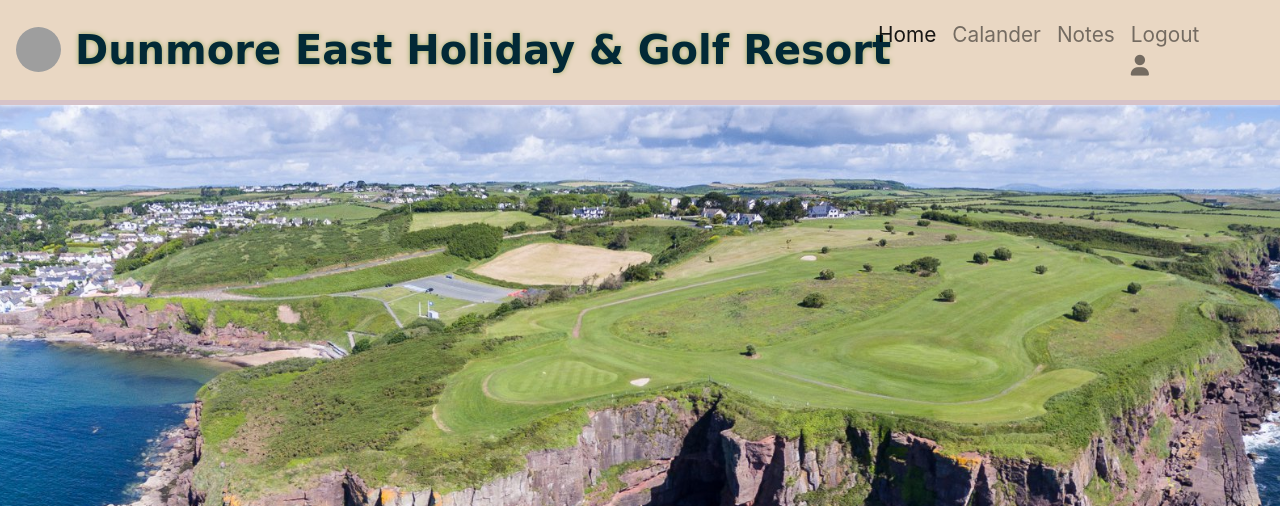
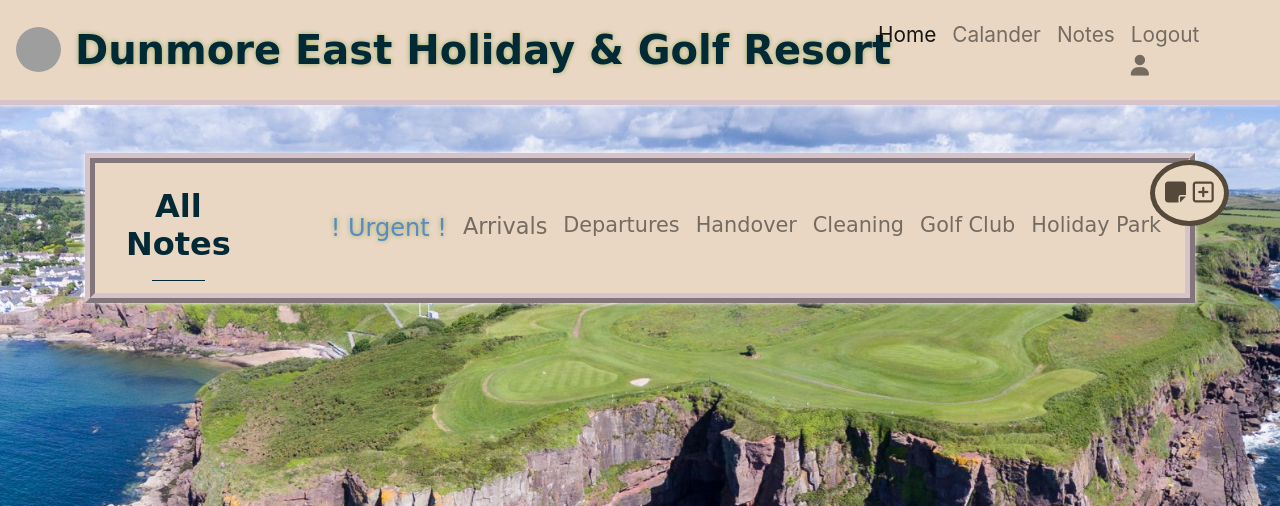
Before and after one commit to Aramantos/GolfClubPortal, a Django app: page /notes in a window 1280 px wide. Shown: the top 506 px of the page. Run offline with Django 3.2, Linux system fonts and the light colour scheme; the visitor is signed in with stand-in values (Sample User, id 1); data that the repository does not hold is empty; some libraries are stand-ins or nearby versions; grey boxes are pictures that could not be loaded.

Commit message:
update notes template, add notes nav and delete functionality

```diff
--- a/notes/static/notes/css/notes.css
+++ b/notes/static/notes/css/notes.css
@@ -14,6 +14,43 @@ p {
     margin-bottom: 0;
 }
 
+#add-note {
+    font-size: 1.5rem;
+    position: fixed;
+    top: 20%;
+    right: 4%;
+    background: #e8d8c2;
+    color: #554939;
+    padding: 10px;
+    border-radius: 50%;
+    border: 5px solid;
+}
+
+#add-note:hover {
+    text-decoration: none;
+    background: #554939;
+    color: #e8d8c2;
+}
+
+#notes-navbar {
+    border: 10px ridge var(--queen-pink);
+}
+
+#notes-nav-title {
+    font-weight: 800;
+    color: var(--gunmetal);
+}
+
+#notes-nav-title:hover {
+    color: whitesmoke;
+    text-shadow: var(--gunmetal) 0 0 5px;
+    text-decoration: none;
+}
+
+.menu-nav-link {
+    font-size: 1.4rem;
+}
+
 .note-card {
     height: auto!important;
     font-size: 1.3rem;
@@ -22,7 +59,17 @@ p {
 
 #note-title{
     font-size: 1.7rem;
+    font-weight: 700;
     font-family: cursive;
+    letter-spacing: 1px;
+}
+
+#delete-note {
+    font-size: 1.7rem;
+}
+
+#close {
+    font-size: 1.3rem;
 }
 
 #description {
--- a/notes/templates/notes/notes.html
+++ b/notes/templates/notes/notes.html
@@ -8,43 +8,89 @@
 {% block extra_js %}
 {% endblock %}
 
+{% block page_header %}
+    <div class="container header-container mt-5">
+        <div class="row">
+            <div class="col">
+                <nav id="notes-navbar" class="navbar navbar-expand-lg navbar-light">
+                    <div class="col text-center mt-3">
+                        <h2><a id="notes-nav-title" class="cursive" href="{% url 'notes' %}">All Notes</a></h2>
+                        <hr id="notes-nav-hr" class="w-50 mb-1">
+                    </div>
+                    <button class="navbar-toggler" type="button" data-toggle="collapse" data-target="#navbarNav" aria-controls="navbarNav" aria-expanded="false" aria-label="Toggle navigation">
+                        <span class="navbar-toggler-icon"></span>
+                    </button>
+                    <div class="collapse navbar-collapse menu-navbar-items" id="navbarNav">
+                        <ul class="navbar-nav">
+                            <li class="nav-item">
+                                <a class="nav-link cursive look-at-me" href="{% url 'notes' %}?urgent=true">! Urgent !</a>
+                            </li>
+                            <li class="nav-item">
+                                <a class="nav-link cursive menu-nav-link" href="{% url 'notes' %}?category=arrivals">Arrivals</a>
+                            </li>
+                            <li class="nav-item">
+                                <a class="nav-link cursive" href="{% url 'notes' %}?category=departures">Departures</a>
+                            </li>
+                            <li class="nav-item">
+                                <a class="nav-link cursive" href="{% url 'notes' %}?category=handover">Handover</a>
+                            </li>
+                            <li class="nav-item">
+                                <a class="nav-link cursive" href="{% url 'notes' %}?category=cleaning">Cleaning</a>
+                            </li>
+                            <li class="nav-item">
+                                <a class="nav-link cursive" href="{% url 'notes' %}?category=golf_club">Golf Club</a>
+                            </li>
+                            <li class="nav-item">
+                                <a class="nav-link cursive" href="{% url 'notes' %}?category=holiday_park">Holiday Park</a>
+                            </li>
+                        </ul>
+                    </div>
+                </nav>
+            </div>
+        </div>
+    </div>
+{% endblock %}
+
 {% block content %}
+    <a id="add-note" href=""><i class="fas fa-sticky-note"></i> <i class="far fa-plus-square"></i></a>
     <div class="my-5"></div>
     {% for note in notes reversed %}
         <div class="note-card container custom-container">
             <div class="col-12">
                 <div>
                     <div class="row">
-                        <div class="col-6">
-                            <p id="note-title" class="text-left">{{ note.title }}</p>
+                        <div class="col-8">
+                            <p id="note-title" class="text-left">{{ note.title }} - {{ note.category.friendly_name }}</p>
                         </div>
-                        <div class="col-6">
+                        <div class="col-4 text-right">
                             {% if note.urgent %}
-                                <p id="urgent" class="text-right cursive look-at-me">ACTION REQUIRED</p>
+                                <p id="urgent" class="text-right cursive look-at-me">URGENT</p>
                             {% else %}
                                 <!-- Button trigger modal -->
-                                <a id="remove-note" class="cursive" type="button" data-toggle="modal" data-target="#remove-note-Modal">
-                                    This note is no longer needed
+                                <a id="delete-note" class="cursive" type="button" data-toggle="modal" data-target="#delete-note-Modal">
+                                    <i class="fas fa-trash"></i> Delete
                                 </a>
                                 <!-- Modal -->
-                                <div class="modal fade" id="remove-note-Modal" tabindex="-1" role="dialog" aria-labelledby="removeModalLabel"
+                                <div class="modal fade" id="delete-note-Modal" tabindex="-1" role="dialog" aria-labelledby="deleteModalLabel"
                                     aria-hidden="true">
                                     <div class="modal-dialog" role="document">
                                         <div class="modal-content">
                                             <div class="modal-header">
-                                                <h5 class="modal-title" id="removeModalLabel">Remove Note</h5>
+                                                <h5 class="modal-title" id="deleteModalLabel">Delete Note</h5>
                                                 <button type="button" class="close" data-dismiss="modal" aria-label="Close">
                                                     <span aria-hidden="true">&times;</span>
                                                 </button>
                                             </div>
-                                            <div class="modal-body">
+                                            <div class="modal-body text-center">
                                                 Are you sure you this note is no longer needed?
                                             </div>
                                             <div class="modal-footer">
-                                                <a id="close" class="btn btn-outline-black rounded-0" href=""><i
-                                                        class="far fa-times-circle"></i> Close</a>
-                                                <a class="remove-confirm-md remove-item float-right update-remove-btn"
-                                                    id="remove_{{ note.note }}" href="{% url 'delete_note' note.id %}">Remove</a>
+                                                <a id="close" class="btn btn-outline-black rounded-0" href="">
+                                                    <i class="far fa-times-circle"></i> Close</a>
+                                                <a class="delete-confirm-md delete-item float-right update-delete-btn"
+                                                    id="remove_{{ note.note }}" href="{% url 'delete_note' note.id %}">
+                                                    <i class="fas fa-trash"></i> Delete
+                                                </a>
                                             </div>
                                         </div>
                                     </div>
--- a/notes/views.py
+++ b/notes/views.py
@@ -1,17 +1,32 @@
 from django.shortcuts import render, redirect, reverse, get_object_or_404
 from django.contrib.auth.decorators import login_required
 
-from .models import Note
+from .models import Note, Category
 
 
 @login_required
 def notes(request):
-    """ A view to return the shop page """
+    """ A view to return the notes page """
 
     notes = Note.objects.all()
+    query = None
+    categories = None
+    urgentcheck = None
+
+    if request.GET:
+        if 'category' in request.GET:
+            categories = request.GET['category'].split(',')
+            notes = notes.filter(category__name__in=categories)
+            categories = Category.objects.filter(name__in=categories)
+
+        if 'urgent' in request.GET:
+            urgentcheck = request.GET['urgent'].split(',')
+            notes = notes.filter(urgent = True)
+            urgentcheck = Note.objects.filter(urgent = True)
 
     context = {
         'notes': notes,
+        'search_term': query,
     }
 
     return render(request, 'notes/notes.html', context)
--- a/static/css/base.css
+++ b/static/css/base.css
@@ -70,7 +70,7 @@ body{
 }
 
 .navbar-toggler {
-    background: #fbf86a;;
+    background: #a99c8c;
 }
 
 .logo{
@@ -184,6 +184,21 @@ body{
     }
 }
 
+/*------------------modal*/
+
+.modal {
+    margin-top: 20vh;
+}
+
+.modal-content {
+    color: var(--gunmetal);
+    background-color: var(--queen-pink);
+}
+
+.modal-footer a {
+    color: var(--gunmetal);
+}
+
 /*------------------allauth*/
 
 .allauth-card{
```
Also changed, not shown: home/templates/home/index.html (+11 -1 lines), home/views.py (+10 -1 lines).
